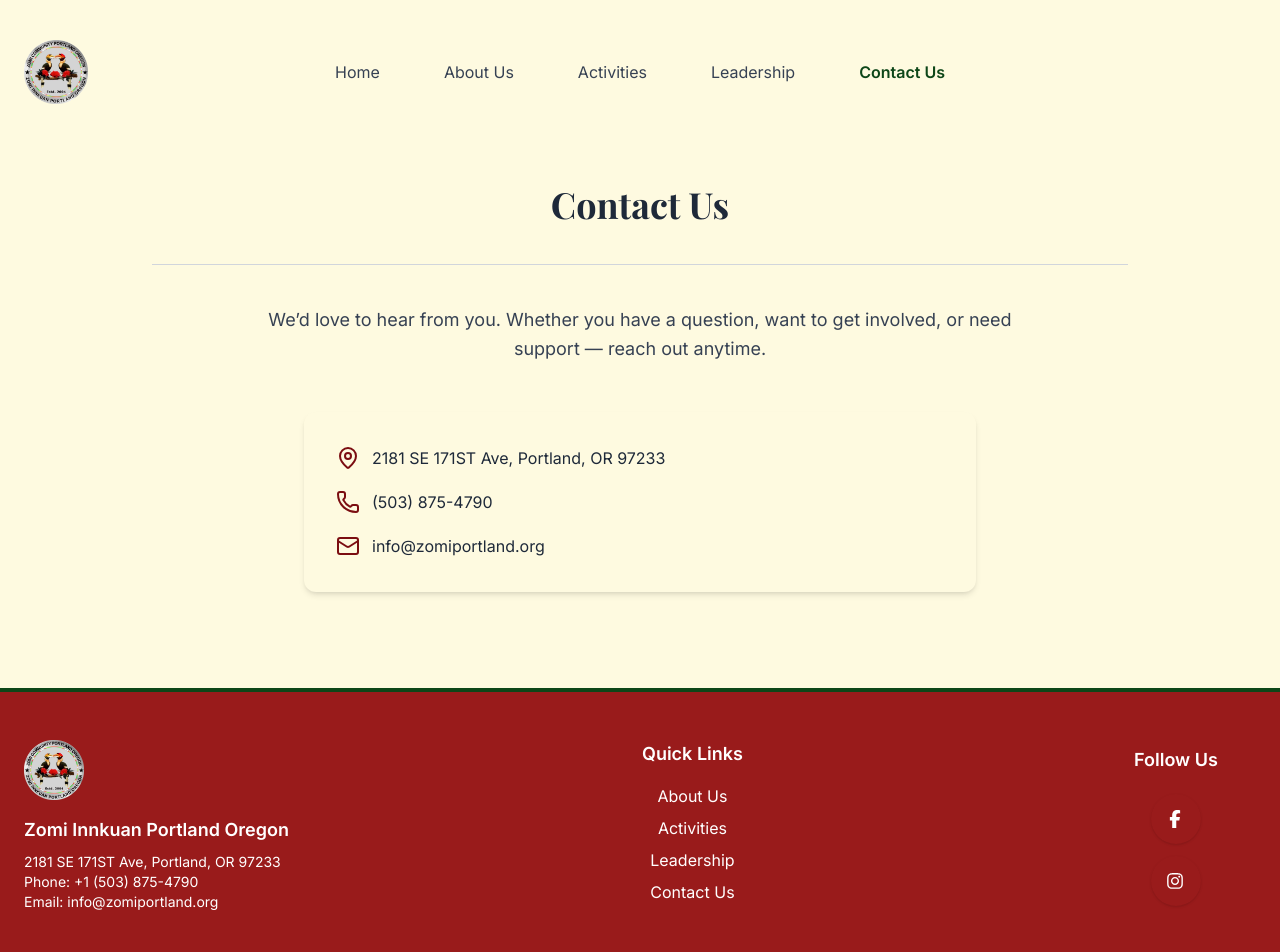
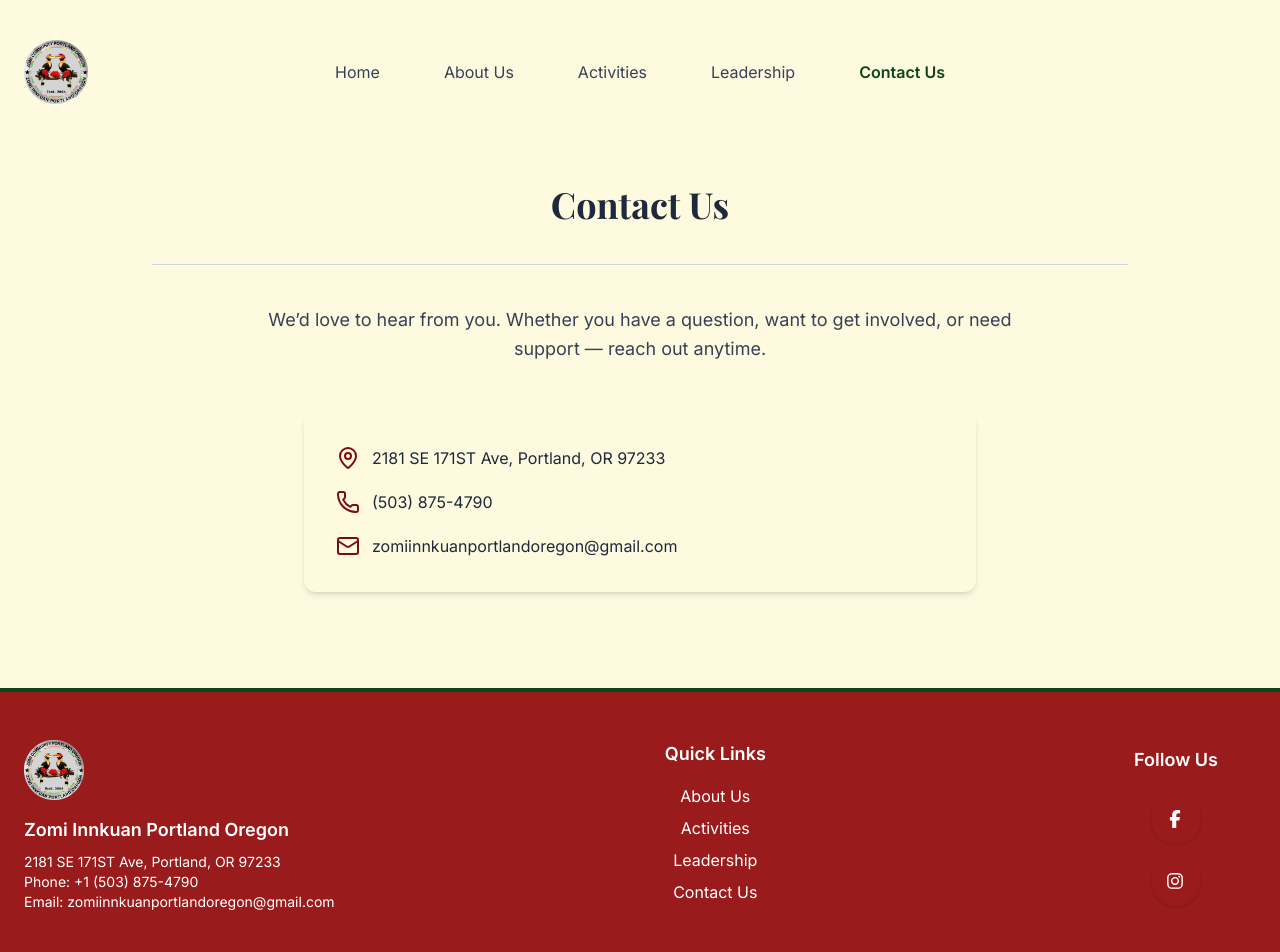
Before and after one commit to dvan2/zipo-site, a Next.js app: page /contact in a window 1280 px wide. Shown: the top 952 px of the page. Built offline with nearby package versions, Linux system fonts and the light colour scheme.

Commit message:
email update

```diff
--- a/app/contact/page.tsx
+++ b/app/contact/page.tsx
@@ -25,7 +25,7 @@ export default function ContactPage() {
         </div>
         <div className='flex items-center'>
           <Mail className='text-zomi-red mr-3' />
-          <p className='text-gray-800'>info@zomiportland.org</p>
+          <p className='text-gray-800'>zomiinnkuanportlandoregon@gmail.com</p>
         </div>
       </div>
       {/* Future: Add contact form here */}
--- a/components/Footer.tsx
+++ b/components/Footer.tsx
@@ -19,7 +19,7 @@ export default function Footer() {
           <p className='text-lg font-bold mb-2'>Zomi Innkuan Portland Oregon</p>
           <p className='text-sm'>2181 SE 171ST Ave, Portland, OR 97233</p>
           <p className='text-sm'>Phone: +1 (503) 875-4790</p>
-          <p className='text-sm'>Email: info@zomiportland.org</p>
+          <p className='text-sm'>Email: zomiinnkuanportlandoregon@gmail.com</p>
         </div>
 
         {/* Middle Section */}
```
